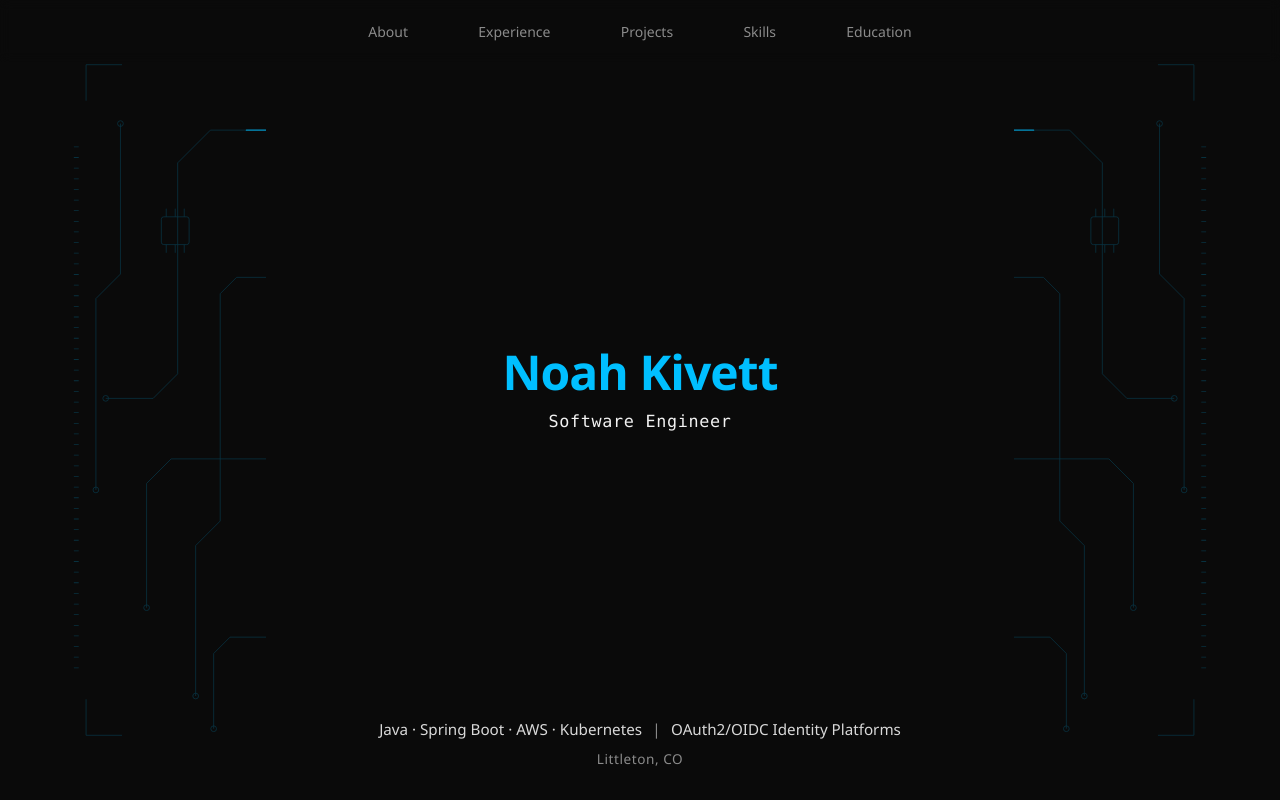
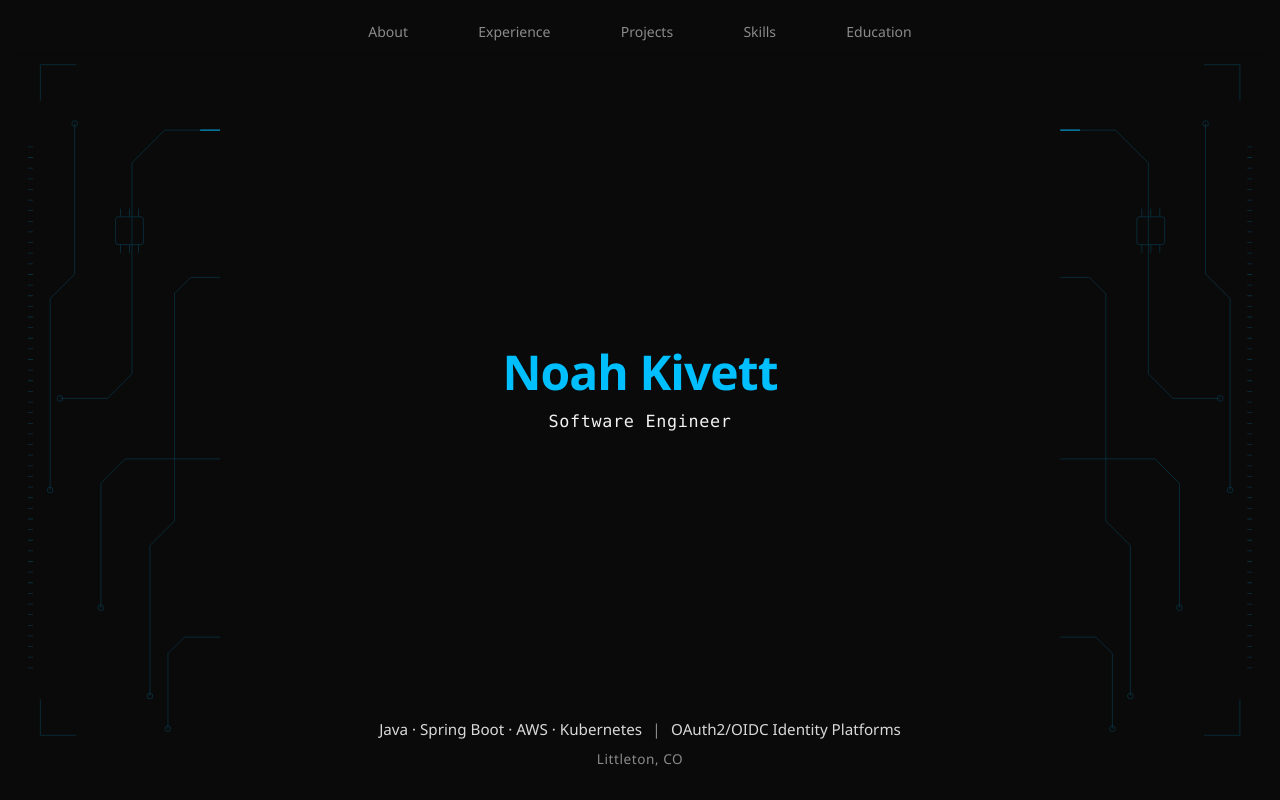
Before and after one commit to nkiv/pi-portfolio, a React (Vite) app: page / in a window 1280 px wide. Shown: the top 800 px of the page. Built offline with nearby package versions, Linux system fonts and the light colour scheme.

Commit message:
Update for most viewports now with the updates

```diff
--- a/src/App.css
+++ b/src/App.css
@@ -9,7 +9,8 @@
   --prompt: goldenrod;
   --mono: "Lucida Console", "Cascadia Mono", Consolas, monospace;
   --sans: "Segoe UI", system-ui, -apple-system, Roboto, "Helvetica Neue", Arial, sans-serif;
-  --width: 700px;
+  /* rem, so the column grows with the type and line length stays constant */
+  --width: 43.75rem;
 }
 
 * {
@@ -19,9 +20,14 @@
 }
 
 html {
+  /* The only type-scale lever: everything else here is sized in rem. 16px up to
+     ~1437px, ramping to a 22px cap at ~2557px. The cap keeps low-DPI ultrawides
+     from overshooting, since vw cannot see pixel density. Keep the bounds in rem
+     so a user's larger browser default scales the whole curve. */
+  font-size: clamp(1rem, 0.52rem + 0.535vw, 1.375rem);
   background: var(--bg);
   scroll-behavior: smooth;
-  scroll-padding-top: 72px;
+  scroll-padding-top: 4.5rem;
   overflow-x: hidden;
 }
 
@@ -75,7 +81,6 @@ ul {
   padding: 0 1.5rem;
 }
 
-/* Navigation */
 .page-nav {
   position: sticky;
   top: 0;
@@ -114,8 +119,9 @@ ul {
 
 /* Name and title fill the first screen; stack and location sit at its bottom edge */
 .hero-intro {
-  min-height: calc(100vh - 60px);
-  min-height: calc(100svh - 60px);
+  /* 3.75rem ≈ nav height, in rem so it tracks the nav as the root scales */
+  min-height: calc(100vh - 3.75rem);
+  min-height: calc(100svh - 3.75rem);
   display: flex;
   flex-direction: column;
 }
@@ -190,8 +196,8 @@ ul {
 }
 
 .icon-link svg {
-  width: 22px;
-  height: 22px;
+  width: 1.375rem;
+  height: 1.375rem;
 }
 
 .icon-link:hover {
@@ -316,7 +322,6 @@ h3 {
   padding-bottom: 1rem;
 }
 
-/* Bullets */
 .bullets {
   display: grid;
   gap: 0.5rem;
@@ -336,13 +341,12 @@ h3 {
   position: absolute;
   left: 0;
   top: 0.75em;
-  width: 4px;
-  height: 4px;
+  width: 0.25rem;
+  height: 0.25rem;
   border-radius: 50%;
   background: var(--muted);
 }
 
-/* Projects */
 .project {
   display: grid;
   grid-template-columns: 1fr auto;
@@ -402,7 +406,6 @@ h3 {
   text-align: right;
 }
 
-/* Skills */
 .skills {
   display: grid;
   gap: 0.9rem;
@@ -419,7 +422,6 @@ h3 {
   font-size: 0.925rem;
 }
 
-/* Footer */
 footer.wrap {
   margin-top: 6rem;
   padding-top: 2rem;
@@ -469,7 +471,6 @@ footer .links {
     gap: 0;
   }
 
-  /* Phone order: title, org, then dates and place on one line */
   .role {
     grid-template-columns: auto 1fr;
     grid-template-areas:
@@ -493,7 +494,6 @@ footer .links {
     display: none;
   }
 
-  /* Phone order: name, tech, text, then links */
   .project {
     grid-template-columns: 1fr;
     grid-template-areas:
@@ -507,7 +507,7 @@ footer .links {
     margin-top: 0.6rem;
   }
 
-  /* Three stats stay on one row */
+  /* Grid, not flex-wrap, so the three stats stay on one row */
   .highlights {
     display: grid;
     grid-template-columns: repeat(3, 1fr);
@@ -545,6 +545,18 @@ footer .links {
   }
 }
 
+/* TV: reports a 1920x1080 CSS viewport at 1x even on a 4K panel, so width alone
+   cannot tell it from a 1080p monitor. Pointer type is the only usable signal,
+   and only as a heuristic -- a large touchscreen all-in-one matches too. 28px
+   suits a ten-foot viewing distance. Must stay after the base `html` rule, since
+   media queries add no specificity. */
+@media (min-width: 1800px) and (pointer: coarse),
+  (min-width: 1800px) and (pointer: none) {
+  html {
+    font-size: 1.75rem;
+  }
+}
+
 /* Edge line drawings (desktop only) */
 .edge-art {
   display: none;
@@ -552,6 +564,11 @@ footer .links {
 
 @media (min-width: 1100px) {
   .edge-art {
+    /* viewBox is 240x900 fitted with `meet`, so the drawing's rendered width is
+       pinned by its height. Deriving the box from that is what lets the art
+       scale instead of stopping at a fixed cap. */
+    --edge-height: 92vh;
+    --edge-width: calc(var(--edge-height) * 240 / 900);
     display: block;
     position: fixed;
     inset: 0;
@@ -563,22 +580,23 @@ footer .links {
     position: absolute;
     top: 0;
     bottom: 0;
-    width: min(260px, calc((100vw - var(--width)) / 2 - 48px));
+    /* second term is an overlap guard for narrow windows near the 1100px cutoff */
+    width: min(var(--edge-width), calc((100vw - var(--width)) / 2 - 3rem));
     display: flex;
     align-items: center;
   }
 
   .edge svg {
     width: 100%;
-    height: 92vh;
+    height: var(--edge-height);
   }
 
   .edge-left {
-    left: 24px;
+    left: 1.5rem;
   }
 
   .edge-right {
-    right: 24px;
+    right: 1.5rem;
     transform: scaleX(-1);
   }
 
```
Also changed, not shown: 4 other files (tests, documents, lock files or other folders).
